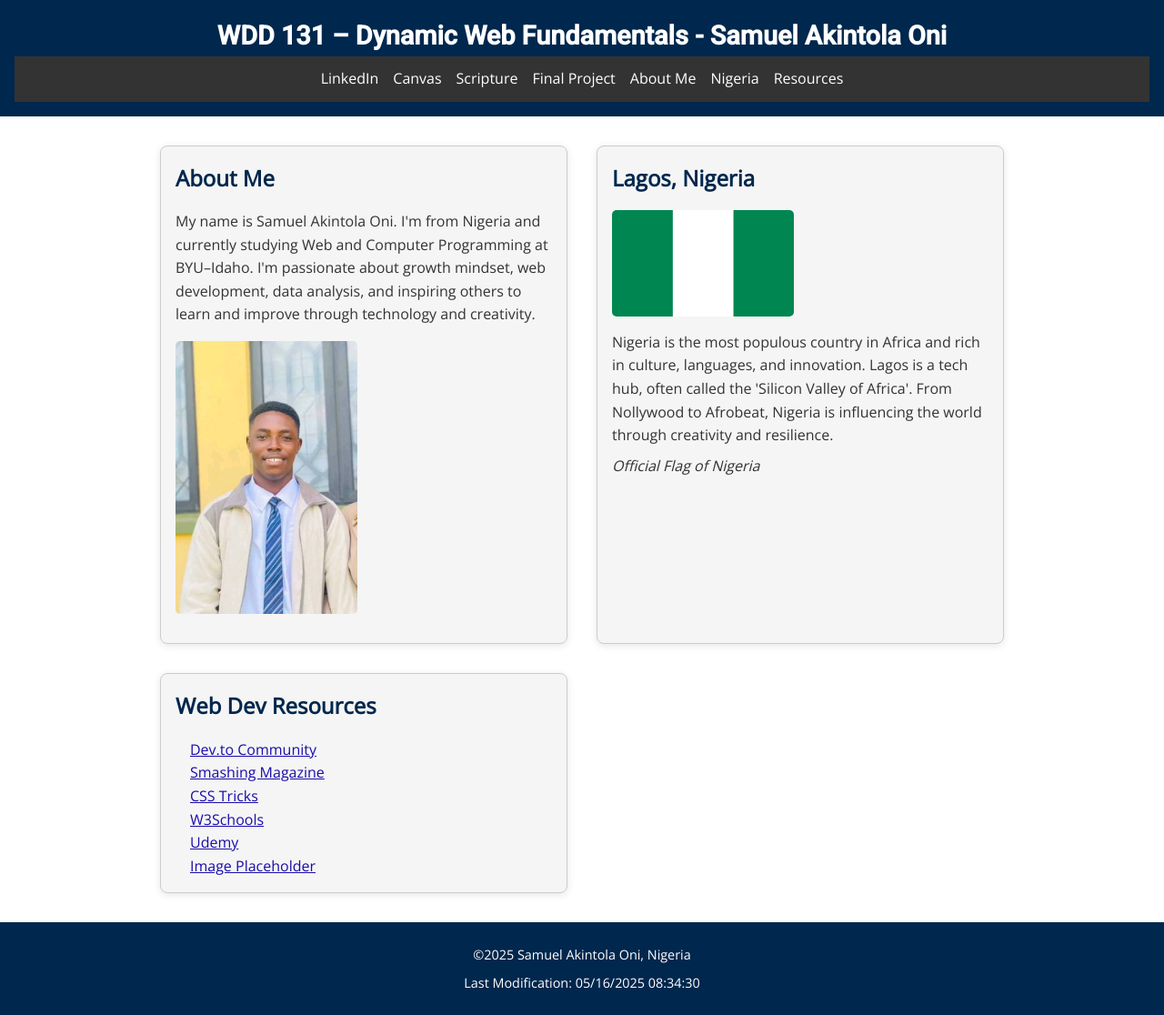
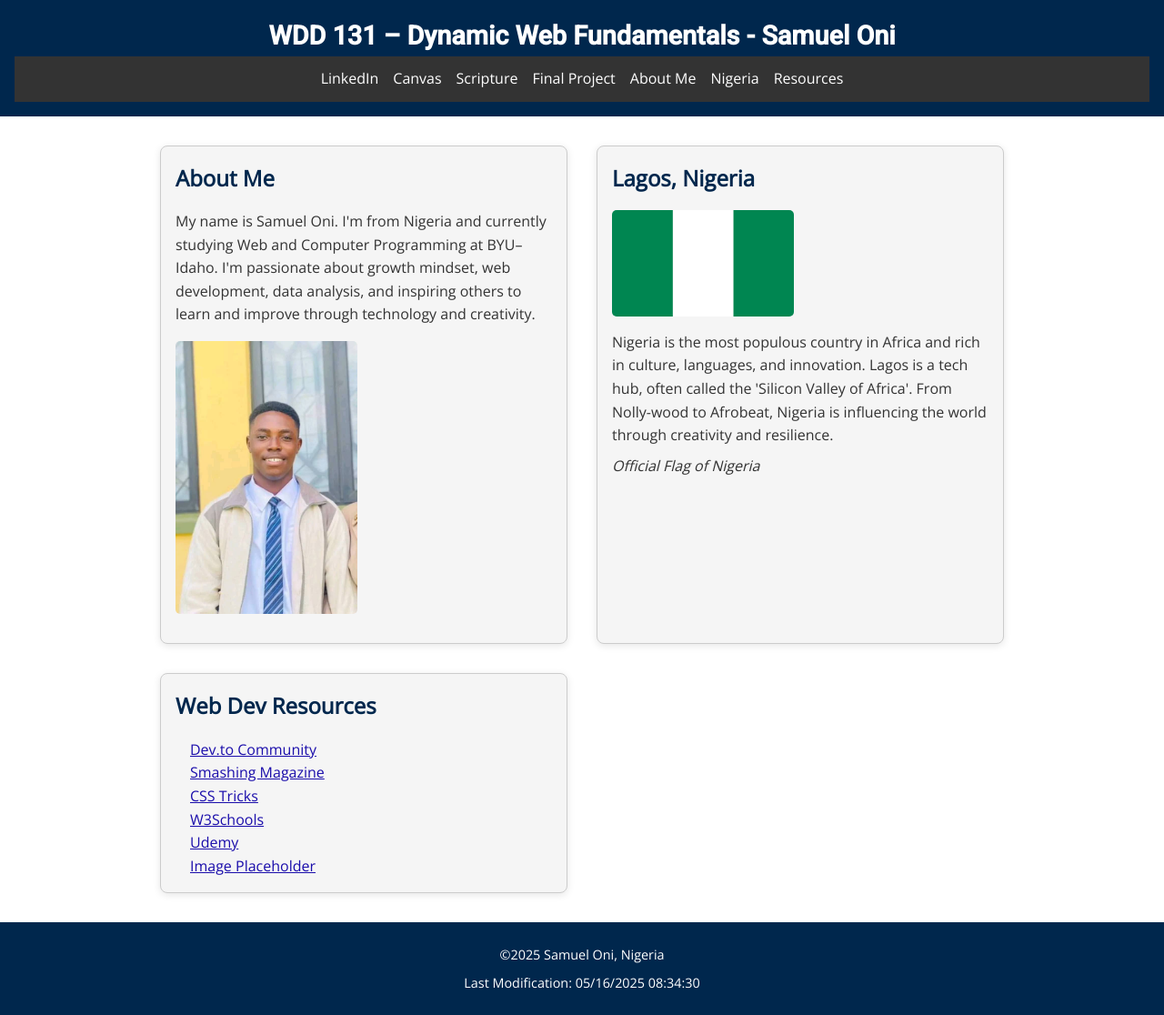
Before and after one commit to Samizy29/wdd131, a plain HTML site: page index.html in a window 1280 px wide. Shown: the whole page at 91% size. Drawn offline with nearby package versions, Linux system fonts and the light colour scheme.

Commit message:
done wwk2

```diff
--- a/index.html
+++ b/index.html
@@ -3,9 +3,9 @@
 <head>
 <meta charset="UTF-8">
 <meta name="viewport" content="width=device-width, initial-scale=1.0" />
-<title>WDD 131 – Dynamic Web Fundamentals - Samuel Akintola Oni</title>
+<title>WDD 131 – Dynamic Web Fundamentals - Samuel  Oni</title>
 <meta name="description" content="WDD 131 – Dynamic Web Fundamentals course project by Samuel Akintola Oni. Learn about me, Nigeria, and explore helpful web development resources." />
-<meta name="author" content="Samuel Akintola Oni" />
+<meta name="author" content="Samuel Oni" />
 <link href="https://fonts.googleapis.com/css2?family=Nunito&display=swap" rel="stylesheet" />
 <link rel="stylesheet" href="styles/base.css" />
 <script src="scripts/getdates.js" defer></script>
@@ -13,7 +13,7 @@
 
 <body>
 <header>
-    <h1>WDD 131 – Dynamic Web Fundamentals - Samuel Akintola Oni</h1>
+    <h1>WDD 131 – Dynamic Web Fundamentals - Samuel Oni</h1>
     <nav>
     <a href="https://www.linkedin.com/">LinkedIn</a>
     <a href="https://byupw.instructure.com/">Canvas</a>
@@ -29,8 +29,8 @@
     <section class="card" id="about-me">
     <h2>About Me</h2>
     <div class="card-content">
-        <p>My name is Samuel Akintola Oni. I'm from Nigeria and currently studying Web and Computer Programming at BYU–Idaho. I'm passionate about growth mindset, web development, data analysis, and inspiring others to learn and improve through technology and creativity.</p>
-        <img src="images/profile.jpeg" alt="Photo of Samuel Akintola Oni" width="200" height="200" />
+        <p>My name is Samuel  Oni. I'm from Nigeria and currently studying Web and Computer Programming at BYU–Idaho. I'm passionate about growth mindset, web development, data analysis, and inspiring others to learn and improve through technology and creativity.</p>
+        <img src="images/profile.jpeg" alt="Photo of Samuel Oni" width="200" height="200" />
     </div>
     </section>
 
@@ -38,7 +38,7 @@
     <h2>Lagos, Nigeria</h2>
     <div class="card-content">
         <img src="images/nigeria.jpg" alt="Flag of Nigeria" width="200" />
-        <p>Nigeria is the most populous country in Africa and rich in culture, languages, and innovation. Lagos is a tech hub, often called the 'Silicon Valley of Africa'. From Nollywood to Afrobeat, Nigeria is influencing the world through creativity and resilience.</p>
+        <p>Nigeria is the most populous country in Africa and rich in culture, languages, and innovation. Lagos is a tech hub, often called the 'Silicon Valley of Africa'. From Nolly-wood to Afrobeat, Nigeria is influencing the world through creativity and resilience.</p>
         <p class="caption"><em>Official Flag of Nigeria</em></p>
     </div>
     </section>
@@ -57,7 +57,7 @@
 </main>
 
 <footer>
-    <p>©<span id="currentyear"></span> Samuel Akintola Oni, Nigeria</p>
+    <p>©<span id="currentyear"></span> Samuel Oni, Nigeria</p>
     <p id="lastModified"></p>
 </footer>
 </body>
```
